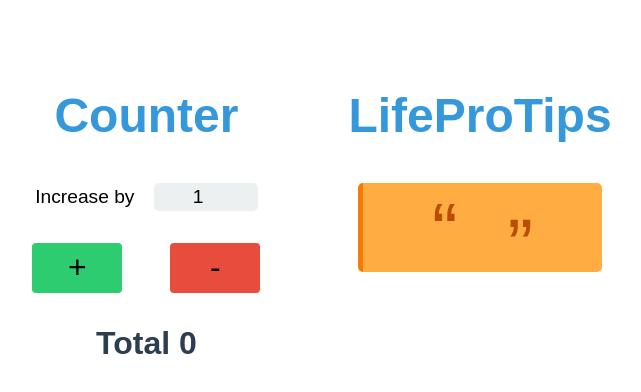
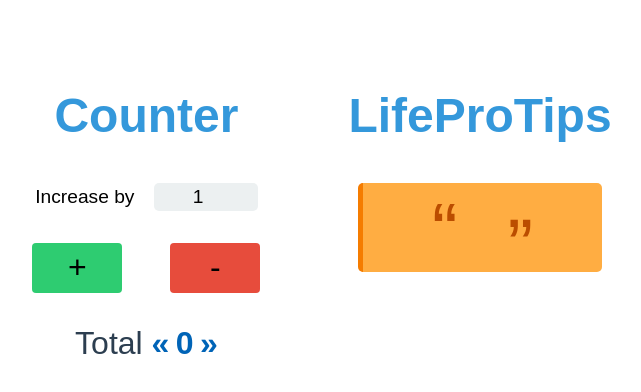
Before and after one commit to fredhawk/tally-quote, a React (Create React App) app: page / in a window 1280 px wide. Shown: the top 392 px of the page, without its empty margins (330-971 px from the left). Built offline with nearby package versions, Linux system fonts and the light colour scheme; no server answers.

Commit message:
Add glyphs before and after total number

```diff
--- a/src/containers/Counter.css
+++ b/src/containers/Counter.css
@@ -58,6 +58,19 @@
 
 .Counter-result {
   font-size: 2rem;
-  font-weight: bold;
   color: #2c3e50;
 }
+
+.Counter-result span {
+  font-weight: bold;
+  color: #0064b7;
+}
+
+.Counter-result span:before {
+  margin-right: 0.2em;
+  content: "\00ab";
+}
+.Counter-result span:after {
+  margin-left: 0.2em;
+  content: "\00bb";
+}
--- a/src/containers/Counter.js
+++ b/src/containers/Counter.js
@@ -48,7 +48,7 @@
           </button>
         </div>
         <div className="Counter-result">
-          Total {this.state.tally}
+          Total <span>{this.state.tally}</span>
         </div>
       </section>
     );
```
